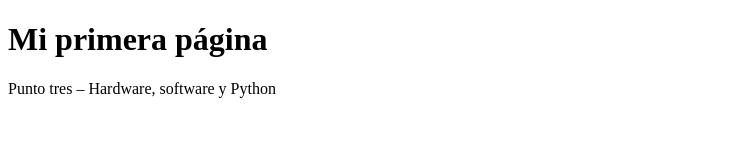
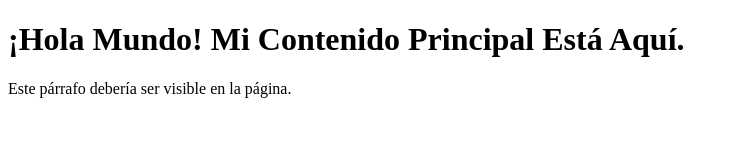
Before and after one commit to linaosoriog-coder/Mi-primera-pagina, a plain HTML site: page index.html in a window 1280 px wide. Shown: the whole page, without its empty margins (0-738 px from the left). Drawn offline with Linux system fonts and the light colour scheme.

Commit message:
Añadir contenido inicial y estructura básica

```diff
--- a/index.html
+++ b/index.html
@@ -1,11 +1,12 @@
 <!DOCTYPE html>
 <html lang="es">
 <head>
-  <meta charset="UTF-8">
-  <title>Mi primera página</title>
+    <meta charset="UTF-8">
+    <meta name="viewport" content="width=device-width, initial-scale=1.0">
+    <title>Mi primera página</title>
 </head>
 <body>
-  <h1>Mi primera página</h1>
-  <p>Punto tres – Hardware, software y Python</p>
+    <h1>¡Hola Mundo! Mi Contenido Principal Está Aquí.</h1>
+    <p>Este párrafo debería ser visible en la página.</p>
 </body>
 </html>
```
